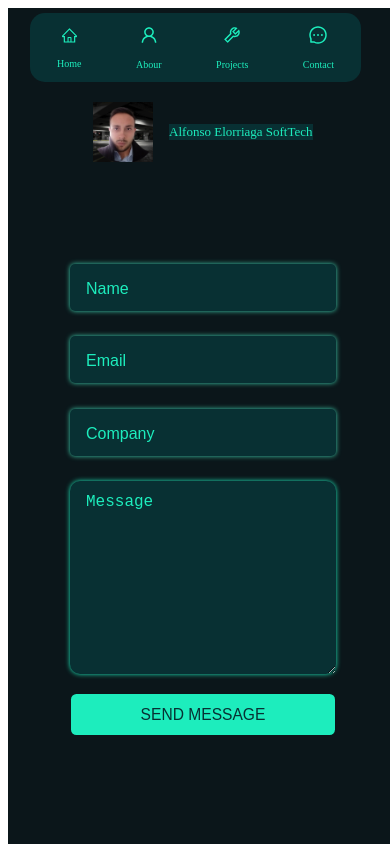
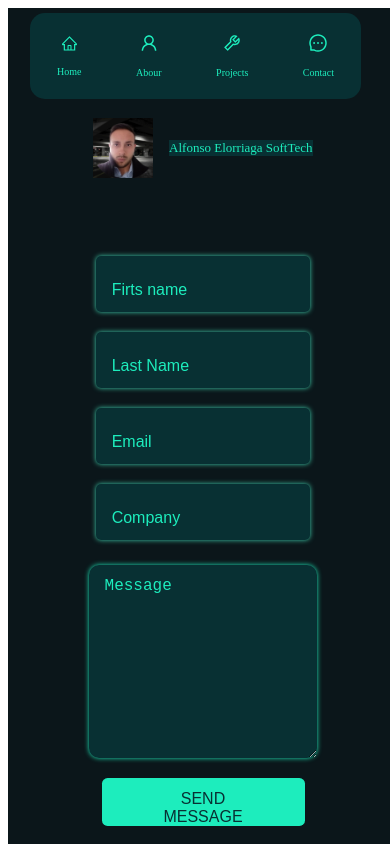
Before and after one commit to Alfonso1025/portfolio3_client, a React (Create React App) app: page /Contact in a window 390 px wide. Shown: the top 844 px of the page. Built offline with nearby package versions, Linux system fonts and the light colour scheme.

Commit message:
fixed styles for desktop versions. Added media queries for movil version

```diff
--- a/package.json
+++ b/package.json
@@ -3,6 +3,7 @@
   "version": "0.1.0",
   "private": true,
   "dependencies": {
+    "@emailjs/browser": "^3.11.0",
     "@testing-library/jest-dom": "^5.16.5",
     "@testing-library/react": "^13.4.0",
     "@testing-library/user-event": "^13.5.0",
--- a/src/About.jsx
+++ b/src/About.jsx
@@ -1,23 +1,34 @@
 import React from "react"
 import './styles/About.css'
-const aboutText = `Hi there! I'm Alfonso, a software developer from Chicago with expertise
-in front-end and back-end development, database management,
-version control, and deployment skills.
-On the front-end, I'm proficient in javaScript vanilla as well as React.js and have
-experience developing mobile apps with React Native. In back-end development, I specialize in
-Node.js with Express.js.
-Regarding databases, I have experience with both SQL and NoSQL databases, including PostgreSQL,
-MySQL, MongoDB, and prioritize data integrity and consistency.
+const aboutText = `Hi there! I'm Alfonso, a software developer based in Chicago. I specialize in
+both front-end and back-end development, possessing a diverse skill set that includes database
+ management, version control, and deployment techniques.
 
-I'm experienced in C and C++ and have developed several notable projects, including optimized
-libraries for graph algorithms and linear algebra problem-solving.
-I'm well-versed in Git and GitHub for version control and have experience deploying apps
-to AWS and troubleshooting any issues that may arise.
-Most recently, I have integrated promot engineering to enhance efficiency and scalability in
-every part of the development process.
-I'm dedicated to writing clean code, adhering to best practices, and ensuring every project is
-efficient, scalable, and secure through testing and documentation. Thank you for considering my
-portfolio, and I look forward to the opportunity to collaborate with you!
+In front-end development, I have a strong command of vanilla JavaScript, React.js, and the
+ability to build mobile applications using React Native. On the back-end, my focus lies in Node.js with Express.js,
+enabling me to create robust server-side solutions.
+
+My expertise extends to various databases, encompassing SQL and NoSQL technologies such as
+PostgreSQL, MySQL, and MongoDB. I prioritize data integrity and consistency in all database
+operations.
+
+Moreover, I have a foundational understanding of C and C++, and I have gained valuable
+experience through my involvement in projects such as optimizing graph algorithms and
+solving linear algebra problems by developing specialized libraries. While I am not an expert
+in C and C++, I have successfully applied my knowledge to deliver notable outcomes.
+
+For version control, I am proficient in Git and GitHub, ensuring efficient code management
+and collaboration. Additionally, I possess hands-on experience deploying applications on AWS
+and resolving any encountered issues.
+
+Recently, I have integrated prompt engineering into my workflow to enhance efficiency
+and speed at every stage of the development process.
+
+I am committed to writing clean code, adhering to best practices, and ensuring efficiency, scalability, and security
+through thorough testing and documentation.
+
+Thank you for taking the time to review my portfolio. I eagerly anticipate the
+opportunity to collaborate with you and contribute to your team's success!
 `
 function About(){
 
--- a/src/ChatBot.jsx
+++ b/src/ChatBot.jsx
@@ -22,6 +22,7 @@ function ChatBot() {
   const sendMessage = async(e)=>{
     e.preventDefault()
     try {
+      console.log('sending message')
       setUserMessage(inputMessage)
       setHasUserTexted(true)
       if(userMessage === '') return
--- a/src/Contact.jsx
+++ b/src/Contact.jsx
@@ -1,11 +1,15 @@
-import React from "react"
+
+import React, { useRef } from 'react';
 import './styles/Contact.css'
-import emailjs from 'emailjs-com';
+import emailjs from '@emailjs/browser';
 function Contact(){
+
+    const form = useRef()
+
     function sendEmail(e){
         e.preventDefault();
 
-        emailjs.sendForm('alfonso25elorriaga', "template_twea4g9", e.target, 'user_hixMCK9CUhz3EOAIIHtPH')
+        emailjs.sendForm('service_wd04e3j', "id_contact_form", form.current, '7NspTMH9mI7skH4vJ')
           .then((result) => {
               console.log(result.text);
           }, (error) => {
@@ -16,12 +20,15 @@ function Contact(){
 
     return(
         <div className="contact-wrapper">
-             <form  onSubmit={sendEmail} className="grid-form">
+             <form  ref= {form} onSubmit={sendEmail} className="form">
+                <div  className="input-grid">
+                    <input name="from_firstname" className="contact-input" type="text" placeholder="Firts name"/>
+                    <input name="from_lastname" className="contact-input" type="text" placeholder="Last Name"/>
+                    <input name="from_email"className="contact-input" type="email" placeholder="Email"/>
+                    <input name="company"className="contact-input" type="text" placeholder="Company"/>
 
-                <input id="firstname" className="contact-input" type="text" placeholder="Name"/>
-                <input id="email"className="contact-input" type="email" placeholder="Email"/>
-                <input id="company"className="contact-input" type="text" placeholder="Company"/>
-                <textarea id="message" className="contact-message" placeholder="Message" ></textarea>
+                </div>
+                <textarea name="message" className="contact-message" placeholder="Message" ></textarea>
                 <button className="button"  id="contact-button">
                     SEND MESSAGE
                 </button>
--- a/src/styles/Chatbot.css
+++ b/src/styles/Chatbot.css
@@ -31,7 +31,7 @@
     padding: 8px;
     margin-top: 10px;
     margin-bottom: 10px;
-    max-height: 17vh;
+    height: auto;
     width: 75vw;
     background-color: rgba(8, 48, 51, 1.5);
     border-radius: 40px;
@@ -55,9 +55,10 @@
   margin-bottom: 10vh;
   margin-top: 10vh;
 
+
 }
 .chatbot-input{
-    height: 3rem;
+    height: 3vh;
     width: 60vw;
     border-radius: 30vw;
     font-size: large;
@@ -74,3 +75,20 @@
     margin-left: 20px;
     padding: 13px;
 }
+
+
+@media screen and (max-width: 390px) {
+    .message-text{
+
+        font-size: small;
+        line-height: 1;
+    }
+    .chatbot-input{
+        height: 3vh;
+        width: 60vw;
+        border-radius: 30vw;
+        font-size: small;
+        padding: 15px;
+        background-color: white;
+    }
+}
--- a/src/styles/Contact.css
+++ b/src/styles/Contact.css
@@ -1,21 +1,30 @@
 .contact-wrapper{
-    width: 75vw;
+    width: 700px;
     height: 100vh;
    margin-top: 5vh;
 
 
 }
-.grid-form{
+.form{
 
     display: flex;
     flex-direction: column;
     justify-content: center;
+
     align-items: center;
     padding-top: 35px;
     padding-bottom:35px ;
-    padding-left: 0;
-    padding-right: 0;
+    padding-left: 35px;
+    padding-right: 35px;
+    border: #3fd1af .1px solid;
    /*  background-color:  rgba(8, 48, 51, 1.5);; */
+
+}
+.input-grid{
+    display: grid;
+    grid-template-columns: repeat(2, 1fr);
+    grid-gap: 20px;
+
 }
 .contact-input{
     appearance: none;
@@ -23,12 +32,12 @@
     outline: none;
      padding: 12px 16px;
      border-radius: 5px;
-    width: 80%;
-    max-width: 90%;
+    width: 90%;
+    height: 2rem;
     background-color:  rgba(8, 48, 51, 2.5);;
-    font-size: 5vw;
+    font-size: 4vh;
     box-shadow: 0 0 5px #3fd1af;
-    margin-top: 3vh;
+
     color: #fff;
 
 }
@@ -39,14 +48,14 @@
 .contact-message{
 
     height: 20vh;
-    width: 80%;
+    width: 97%;
     background-color:  rgba(8, 48, 51, 1.5);
     appearance: none;
     border:none;
     outline: none;
     padding: 12px 16px;
     border-radius: 10px;
-    font-size: 5vw;
+    font-size: 4vh;
     box-shadow: 0 0 5px #1DEDBD;
     color:  #1DEDBD;
     margin-top: 3vh;
@@ -67,8 +76,35 @@
     border-radius: 0.35em;
     background:  #1DEDBD;;
     color: rgba(8, 48, 51, 2.5);
-    font-size: 4vw;
+    font-size: large;
     margin-top: 20px;
-    width: 90%;
+    width: 60%;
+    height: 4rem;
 
 }
+
+@media screen and (max-width: 600px) {
+    .contact-wrapper{
+        width: 70vw;
+
+
+    }
+    .input-grid{
+        display: flex;
+        flex-direction: column;
+        align-items: center;
+        justify-content: center;
+    }
+    .form{
+        border: none;
+    }
+    .contact-input{
+        height: 2rem;
+    }
+    .button{
+        height: 3rem;
+        width: auto;
+        font-size: medium;
+
+    }
+}
--- a/src/styles/Navbar.css
+++ b/src/styles/Navbar.css
@@ -2,7 +2,7 @@
     display: flex;
     flex-direction: row;
     justify-content: space-around;
-    height: 7vh;
+    height:9vh;
     width: 85vw;
     border-radius: 15px;
     background-color:  rgba(8, 48, 51, 1.5);
```
Also changed, not shown: 1 other file (tests, documents, lock files or other folders).
